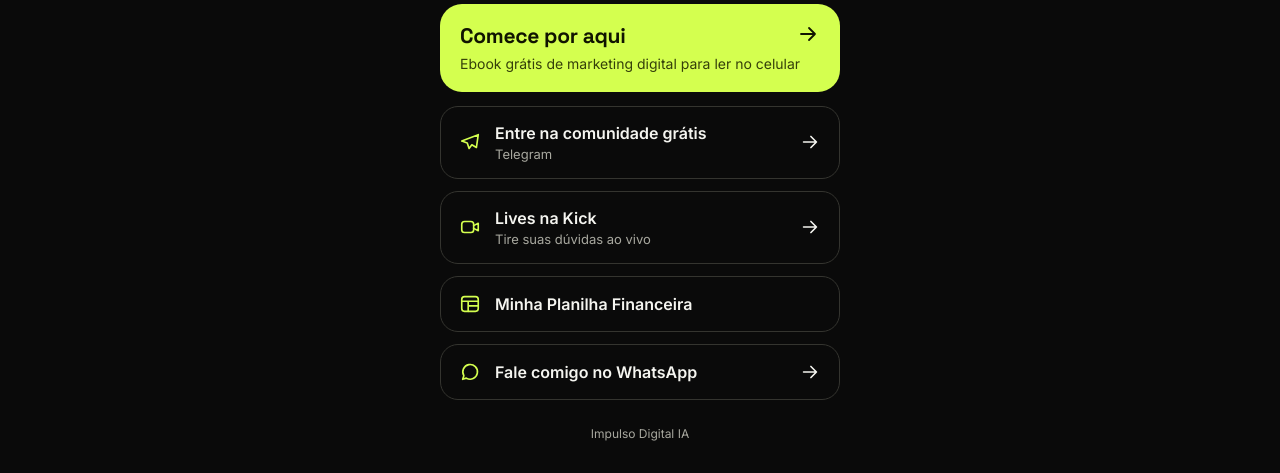
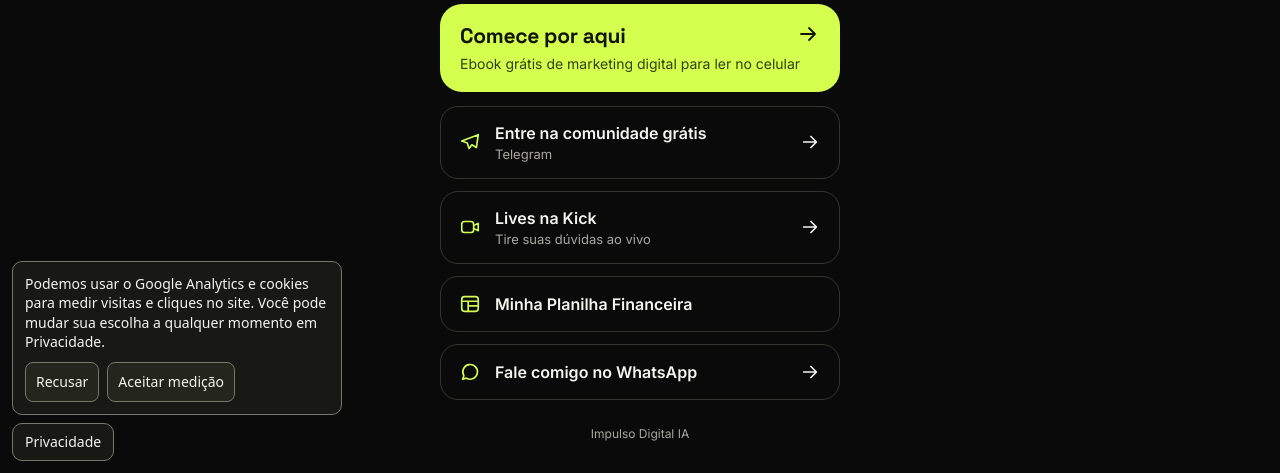
Before and after one commit to danielmartinss0/site-bio-daniel, a plain HTML site: page index.html in a window 1280 px wide. Shown: the part 327-800 px from the top of the page. Drawn offline with Linux system fonts and the light colour scheme.

Commit message:
Integra GA4 com consentimento e eventos da bio

```diff
--- /dev/null
+++ b/css/analytics-consent.css
@@ -0,0 +1,42 @@
+.analytics-settings,
+.analytics-panel {
+  position: fixed;
+  z-index: 10;
+  left: max(12px, env(safe-area-inset-left));
+  color: #f5f5f0;
+  background: #181914;
+  border: 1px solid #77786a;
+  border-radius: 10px;
+  font: 0.875rem/1.4 system-ui, sans-serif;
+}
+
+.analytics-settings {
+  bottom: max(12px, env(safe-area-inset-bottom));
+  padding: 8px 12px;
+  cursor: pointer;
+}
+
+.analytics-panel {
+  bottom: calc(max(12px, env(safe-area-inset-bottom)) + 46px);
+  max-width: min(330px, calc(100% - 24px));
+  padding: 12px;
+}
+
+.analytics-panel p { margin: 0 0 10px; }
+.analytics-panel div { display: flex; flex-wrap: wrap; gap: 8px; }
+.analytics-panel button {
+  min-height: 40px;
+  padding: 6px 10px;
+  color: inherit;
+  background: #24251c;
+  border: 1px solid #77786a;
+  border-radius: 8px;
+  font: inherit;
+  cursor: pointer;
+}
+
+.analytics-settings:focus-visible,
+.analytics-panel button:focus-visible {
+  outline: 2px solid #d4ff4f;
+  outline-offset: 2px;
+}
--- a/index.html
+++ b/index.html
@@ -40,6 +40,8 @@
   a:focus-visible { outline:3px solid var(--verde); outline-offset:3px; }
   footer { margin-top:26px; font-size:12px; color:var(--suave); }
 </style>
+<link rel="stylesheet" href="css/analytics-consent.css">
+<script defer src="js/analytics.js"></script>
 </head>
 <body>
 <main>
@@ -56,7 +58,7 @@
     <a href="https://www.tiktok.com/@dannielwg" aria-label="TikTok"><svg viewBox="0 0 24 24"><path d="M14 4v10.5a3.5 3.5 0 1 1-3.5-3.5"/><path d="M14 4c.4 2.4 2 3.8 4.5 4"/></svg></a>
   </div>
 
-  <a id="ebook" class="destaque" href="comece-por-aqui.html">
+  <a id="ebook" data-ga-event="clique_comece_por_aqui" class="destaque" href="comece-por-aqui.html">
     <span class="topo">
       <span class="t">Comece por aqui</span>
       <span class="seta"><svg viewBox="0 0 24 24"><path d="M5 12h14M13 6l6 6-6 6"/></svg></span>
@@ -64,7 +66,7 @@
     <span class="s">Ebook grátis de marketing digital para ler no celular</span>
   </a>
 
-  <a class="btn" href="https://t.me/powereddigital">
+  <a class="btn" href="https://t.me/powereddigital" data-ga-event="clique_telegram">
     <svg class="ic" viewBox="0 0 24 24"><path d="M21 4 3 11l6 2 2 6 3-4 5 3z"/></svg>
     <span class="tx">Entre na comunidade grátis<small>Telegram</small></span>
     <svg viewBox="0 0 24 24"><path d="M5 12h14M13 6l6 6-6 6"/></svg>
--- /dev/null
+++ b/js/analytics.js
@@ -0,0 +1,90 @@
+(() => {
+  const measurementId = "G-0M7Z7P6DS2";
+  if (!/^G-[A-Z0-9]+$/.test(measurementId)) return;
+
+  const preferenceKey = "powered-digital-analytics";
+  const adConsent = {
+    ad_storage: "denied",
+    ad_user_data: "denied",
+    ad_personalization: "denied",
+  };
+  const disableFlag = `ga-disable-${measurementId}`;
+  let preference;
+  try {
+    preference = localStorage.getItem(preferenceKey);
+  } catch {
+    return;
+  }
+  let accepted = preference === "accepted";
+  let started = false;
+  window[disableFlag] = !accepted;
+
+  window.dataLayer = window.dataLayer || [];
+  function gtag() { window.dataLayer.push(arguments); }
+  gtag("consent", "default", { ...adConsent, analytics_storage: "denied" });
+
+  function startAnalytics() {
+    if (started) return;
+    started = true;
+    gtag("consent", "update", { analytics_storage: "granted" });
+    gtag("js", new Date());
+    gtag("config", measurementId, {
+      allow_google_signals: false,
+      allow_ad_personalization_signals: false,
+    });
+    const script = document.createElement("script");
+    script.async = true;
+    script.src = `https://www.googletagmanager.com/gtag/js?id=${measurementId}`;
+    document.head.append(script);
+  }
+
+  document.body.insertAdjacentHTML("beforeend", `
+    <button class="analytics-settings" type="button" aria-controls="analytics-preferences"
+      aria-expanded="false">Privacidade</button>
+    <section class="analytics-panel" id="analytics-preferences"
+      aria-label="Preferências de medição" hidden>
+      <p>Podemos usar o Google Analytics e cookies para medir visitas e cliques no site.
+      Você pode mudar sua escolha a qualquer momento em Privacidade.</p>
+      <div>
+        <button type="button" data-analytics-choice="declined">Recusar</button>
+        <button type="button" data-analytics-choice="accepted">Aceitar medição</button>
+      </div>
+    </section>`);
+
+  const settings = document.querySelector(".analytics-settings");
+  const panel = document.querySelector(".analytics-panel");
+  function showPanel(show) {
+    panel.hidden = !show;
+    settings.setAttribute("aria-expanded", String(show));
+  }
+  showPanel(preference === null);
+  settings.addEventListener("click", () => showPanel(panel.hidden));
+  panel.addEventListener("click", (event) => {
+    const choice = event.target.closest("[data-analytics-choice]");
+    if (!choice) return;
+    const wasAccepted = accepted;
+    accepted = choice.dataset.analyticsChoice === "accepted";
+    try {
+      localStorage.setItem(preferenceKey, choice.dataset.analyticsChoice);
+    } catch {
+      // The choice still applies to this page when storage is unavailable.
+    }
+    window[disableFlag] = !accepted;
+    showPanel(false);
+    settings.focus();
+
+    if (accepted) {
+      startAnalytics();
+    } else if (wasAccepted) {
+      gtag("consent", "update", { analytics_storage: "denied" });
+      location.reload();
+    }
+  });
+
+  document.addEventListener("click", (event) => {
+    const link = event.target.closest("a[data-ga-event]");
+    if (accepted && link) gtag("event", link.dataset.gaEvent, { send_to: measurementId });
+  });
+
+  if (accepted) startAnalytics();
+})();
```
Also changed, not shown: comece-por-aqui.html (+4 -2 lines).
